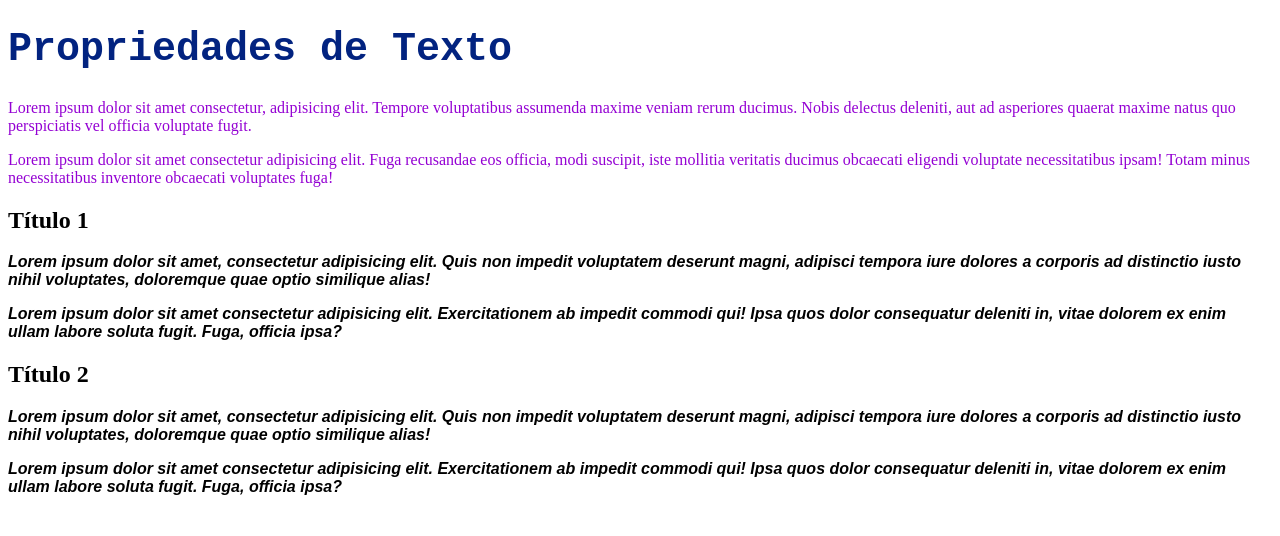
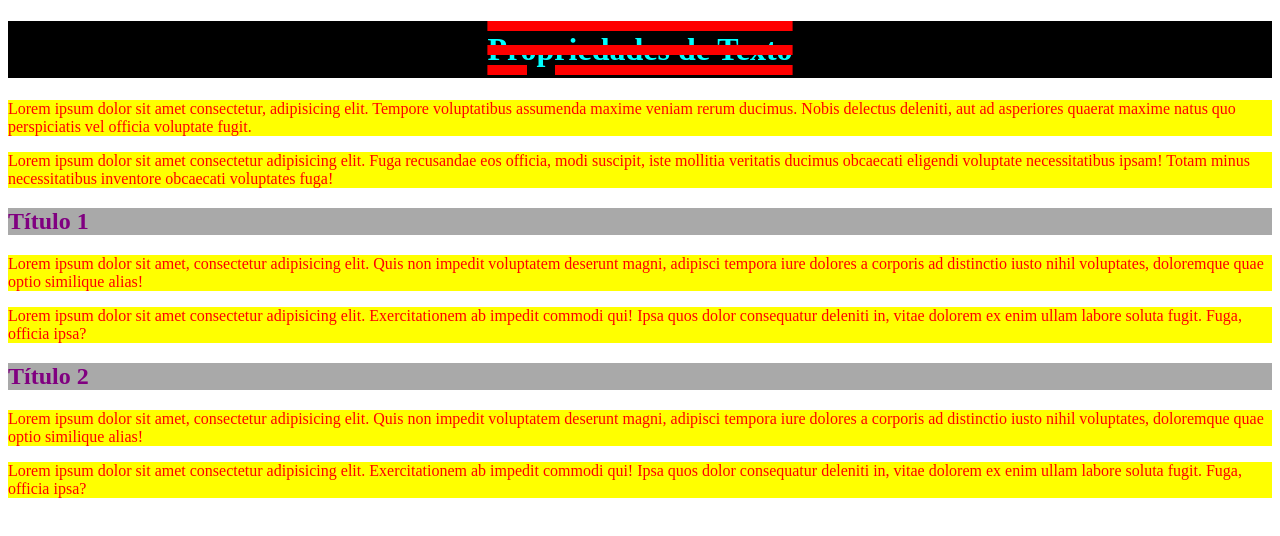
Before and after one commit to HelcioAnicio/Curso_SKCoders, a plain HTML site: page Css/04_PropriedadeTexto/index.html in a window 1280 px wide. Drawn offline with Linux system fonts and the light colour scheme.

Commit message:
DOCS: Added class about text-properties in css

```diff
--- a/Css/04_PropriedadeTexto/index.html
+++ b/Css/04_PropriedadeTexto/index.html
@@ -6,33 +6,30 @@
     <title>Propriedades de Texto</title>
     <style>
         h1 {
-            /* Cor do texto */
-            color: rgb(2, 35, 128);
-
-            /* Tipo de fonte */
-            font-family: 'Courier New', Courier, monospace;
-
-            /* Peso da fonte */
-            font-size: 40px;
+            color: aqua;
+            background-color: black;
+            text-align: center;
+            /* text-decoration-line:underline line-through overline ; */
+            /* text-decoration-color: black; */
+            /* text-decoration-style:dotted; */
+            /* text-decoration-thickness: 25%; */
+            text-decoration: underline line-through overline 10px red;
+            padding: 10px;
         }
 
-        header p {
-            /* Cor do texto */
-             color: darkviolet;
+        h2 {
+            color: purple;
+            background-color: darkgray;
         }
 
-        main p {
-            /* Tamanho da fonte */
-            font-size: 16px;
+        p {
+            color: red;
+            background-color: yellow;
+            /* text-align: left; */
+            /* text-align-last: center; */
+            /* direction: rtl; */
+            /* unicode-bidi:isolate; */
 
-            /* Estilo da fonte */
-            font-style: italic;
-
-            /* Peso da fonte */
-            font-weight: 800;
-
-            /* Tipo de fonte */
-            font-family: Arial, Helvetica, sans-serif;
         }
     </style>
 </head>
```
